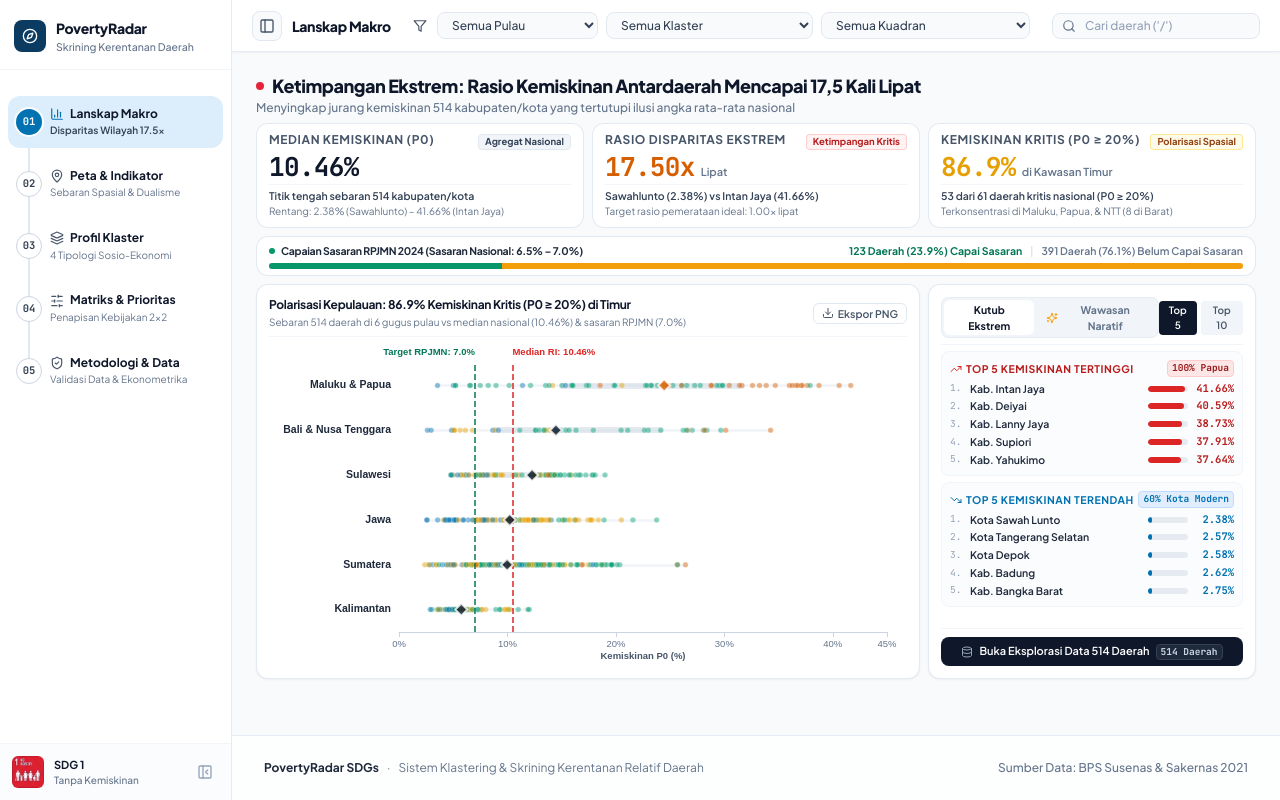
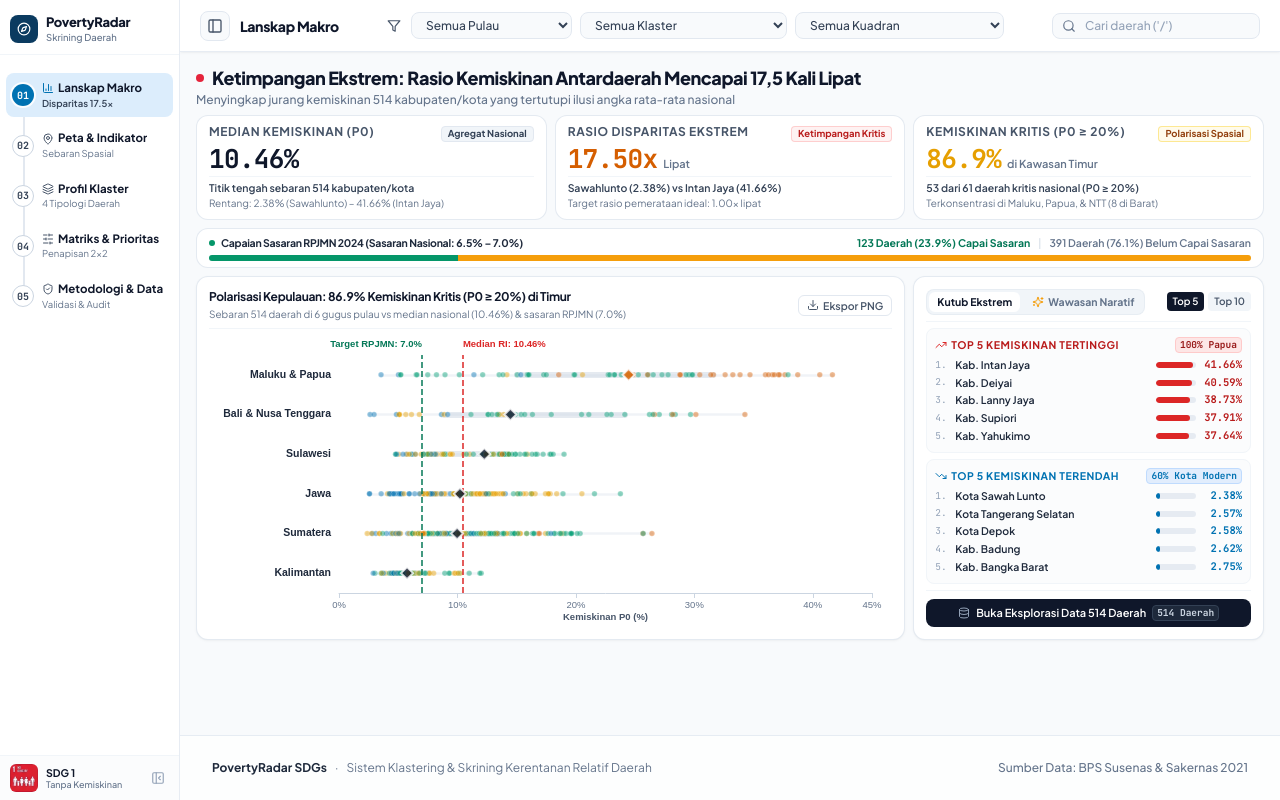
Before and after one commit to Arfiadi/poverty-radar, a React (Vite) app in the folder dashboard/: page / in a window 1280 px wide. Built offline with nearby package versions, Linux system fonts and the light colour scheme.

Commit message:
style(dashboard): narrow sidebar width to 180px and optimize main canvas breathing room

```diff
--- a/dashboard/src/App.tsx
+++ b/dashboard/src/App.tsx
@@ -33,7 +33,7 @@ export const App: React.FC = () => {
   if (loading) {
     return (
       <div className="flex min-h-screen bg-canvas">
-        <div className={`${isSidebarCollapsed ? 'w-[68px] min-w-[68px] max-w-[68px]' : 'w-[232px] min-w-[232px] max-w-[232px]'} bg-surface border-r border-slate-200/80 p-4 hidden md:block transition-all duration-300`}>
+        <div className={`${isSidebarCollapsed ? 'w-[56px] min-w-[56px] max-w-[56px]' : 'w-[180px] min-w-[180px] max-w-[180px]'} bg-surface border-r border-slate-200/80 p-4 hidden md:block transition-all duration-300`}>
           <SkeletonCard height="h-64" />
         </div>
         <div className="flex-1 p-8 space-y-6">
@@ -122,14 +122,14 @@ export const App: React.FC = () => {
 
   return (
     <div className="flex min-h-screen bg-canvas text-ink-primary">
-      {/* Sticky Left Sidebar (232px) */}
+      {/* Sticky Left Sidebar (180px) */}
       <Sidebar />
 
       {/* Main Content Area */}
       <div className="flex-1 flex flex-col min-w-0">
         <TopBar totalDistricts={districts.length} filteredCount={filteredDistricts.length} />
 
-        <main className="flex-1 px-4 py-4 sm:px-6 sm:py-5 max-w-[1440px] w-full mx-auto space-y-4">
+        <main className="flex-1 px-3 py-2.5 sm:px-4 sm:py-3 max-w-[1600px] w-full mx-auto space-y-3">
           <SmallSampleWarning count={filteredDistricts.length} />
           {renderActiveAct()}
         </main>
--- a/dashboard/src/components/layout/Sidebar.tsx
+++ b/dashboard/src/components/layout/Sidebar.tsx
@@ -26,7 +26,7 @@ export const ACT_NAV_ITEMS: ActNavItem[] = [
     id: 0,
     step: "01",
     label: "Lanskap Makro",
-    sub: "Disparitas Wilayah 17.5x",
+    sub: "Disparitas 17.5x",
     icon: BarChart3,
     narrativeTheme: "Lanskap Makro Kemiskinan Daerah",
     focusSummary: "Jurang ekstrem 17.5x & konsentrasi 86.9% kemiskinan kritis di Kawasan Timur.",
@@ -35,7 +35,7 @@ export const ACT_NAV_ITEMS: ActNavItem[] = [
     id: 1,
     step: "02",
     label: "Peta & Indikator",
-    sub: "Sebaran Spasial & Dualisme",
+    sub: "Sebaran Spasial",
     icon: MapPin,
     narrativeTheme: "Polarisasi Spasial 34 Provinsi",
     focusSummary: "Dikotomi perdesaan-perkotaan & karakteristik kerja di wilayah 3T.",
@@ -44,7 +44,7 @@ export const ACT_NAV_ITEMS: ActNavItem[] = [
     id: 2,
     step: "03",
     label: "Profil Klaster",
-    sub: "4 Tipologi Sosio-Ekonomi",
+    sub: "4 Tipologi Daerah",
     icon: Layers,
     narrativeTheme: "Arketipe 4 Klaster Sosio-Ekonomi",
     focusSummary: "Mengelompokkan 514 daerah berdasarkan kesamaan 7 indikator struktural.",
@@ -53,7 +53,7 @@ export const ACT_NAV_ITEMS: ActNavItem[] = [
     id: 3,
     step: "04",
     label: "Matriks & Prioritas",
-    sub: "Penapisan Kebijakan 2x2",
+    sub: "Penapisan 2x2",
     icon: SlidersHorizontal,
     narrativeTheme: "Matriks Skrining Kerentanan 2x2",
     focusSummary: "Penapisan portofolio intervensi & analisis daerah tambang skala besar.",
@@ -62,7 +62,7 @@ export const ACT_NAV_ITEMS: ActNavItem[] = [
     id: 4,
     step: "05",
     label: "Metodologi & Data",
-    sub: "Validasi Data & Ekonometrika",
+    sub: "Validasi & Audit",
     icon: ShieldCheck,
     narrativeTheme: "Integritas & Audit Metodologi",
     focusSummary: "Verifikasi batas 0.00% 3T, dekonstruksi label Kaggle, & koefisien baku OLS.",
@@ -76,8 +76,8 @@ export const Sidebar: React.FC = () => {
     <aside
       className={`bg-surface border-r border-slate-200/80 flex flex-col justify-between h-screen sticky top-0 z-40 select-none overflow-y-auto transition-all duration-300 ease-in-out ${
         isSidebarCollapsed
-          ? 'w-[68px] min-w-[68px] max-w-[68px]'
-          : 'w-[232px] min-w-[232px] max-w-[232px]'
+          ? 'w-[56px] min-w-[56px] max-w-[56px]'
+          : 'w-[180px] min-w-[180px] max-w-[180px]'
       }`}
       aria-label="Navigasi Utama Alur Cerita PovertyRadar"
     >
@@ -85,26 +85,26 @@ export const Sidebar: React.FC = () => {
       <div>
         {isSidebarCollapsed ? (
           /* Collapsed Mini Header: Compass Icon */
-          <div className="py-4 border-b border-slate-100 flex flex-col items-center">
+          <div className="py-3.5 border-b border-slate-100 flex flex-col items-center">
             <div
-              className="w-8 h-8 rounded-lg bg-[#0B3B60] flex items-center justify-center text-white shadow-xs"
+              className="w-7 h-7 rounded-lg bg-[#0B3B60] flex items-center justify-center text-white shadow-xs"
               title="PovertyRadar - Skrining Kerentanan Daerah"
             >
-              <Compass className="w-4 h-4" />
+              <Compass className="w-3.5 h-3.5" />
             </div>
           </div>
         ) : (
-          /* Expanded Brand Header: Spacious & Elegant */
-          <div className="px-3.5 pt-5 pb-4 border-b border-slate-100 flex items-center space-x-2.5">
-            <div className="w-8 h-8 rounded-lg bg-[#0B3B60] flex items-center justify-center text-white shadow-xs shrink-0">
-              <Compass className="w-4 h-4" />
+          /* Expanded Brand Header: Compact & Lean */
+          <div className="px-2.5 pt-3.5 pb-2.5 border-b border-slate-100 flex items-center space-x-2">
+            <div className="w-7 h-7 rounded-lg bg-[#0B3B60] flex items-center justify-center text-white shadow-xs shrink-0">
+              <Compass className="w-3.5 h-3.5" />
             </div>
             <div className="min-w-0 flex-1">
-              <h1 className="font-extrabold text-[14px] tracking-tight text-slate-900 leading-tight">
+              <h1 className="font-extrabold text-[13px] tracking-tight text-slate-900 leading-tight truncate">
                 PovertyRadar
               </h1>
-              <p className="text-[10.5px] text-slate-500 font-medium leading-tight mt-0.5 whitespace-nowrap">
-                Skrining Kerentanan Daerah
+              <p className="text-[9.5px] text-slate-500 font-medium leading-tight mt-0.5 truncate">
+                Skrining Daerah
               </p>
             </div>
           </div>
@@ -113,8 +113,8 @@ export const Sidebar: React.FC = () => {
         {/* Narrative Stepper Navigation */}
         {isSidebarCollapsed ? (
           /* Collapsed Rail Stepper */
-          <div className="py-5 px-2">
-            <nav className="relative space-y-3.5 flex flex-col items-center" aria-label="Daftar Babak Cerita">
+          <div className="py-4 px-1.5">
+            <nav className="relative space-y-3 flex flex-col items-center" aria-label="Daftar Babak Cerita">
               {/* Centered Vertical Rail Line */}
               <div
                 className="absolute left-1/2 -translate-x-1/2 top-3 bottom-3 w-0.5 bg-slate-200 z-0 pointer-events-none"
@@ -130,14 +130,14 @@ export const Sidebar: React.FC = () => {
                     onClick={() => setActiveAct(item.id)}
                     aria-current={isActive ? 'page' : undefined}
                     title={`Babak ${item.step}: ${item.label}\n${item.sub}`}
-                    className={`group relative z-10 w-10 h-10 rounded-xl flex items-center justify-center transition-all duration-200 ${
+                    className={`group relative z-10 w-9 h-9 rounded-xl flex items-center justify-center transition-all duration-200 ${
                       isActive
                         ? 'bg-[#DCEDFC] shadow-2xs'
                         : 'hover:bg-slate-100 text-ink-primary'
                     }`}
                   >
                     <div
-                      className={`w-[28px] h-[28px] rounded-full flex items-center justify-center shrink-0 font-mono text-[11px] font-bold transition-all ${
+                      className={`w-[24px] h-[24px] rounded-full flex items-center justify-center shrink-0 font-mono text-[10px] font-bold transition-all ${
                         isActive
                           ? 'bg-okabe-blue text-white shadow-xs ring-2 ring-white/90'
                           : 'bg-white border border-slate-300 text-slate-700 group-hover:border-slate-400 group-hover:text-slate-900'
@@ -152,11 +152,11 @@ export const Sidebar: React.FC = () => {
           </div>
         ) : (
           /* Expanded Stepper Navigation */
-          <div className="px-2 pt-4 pb-3">
-            <nav className="relative space-y-2.5" aria-label="Daftar Babak Cerita">
-              {/* Continuous Vertical Rail Line: exactly centered at 20px (node 26px, padding 8px) */}
+          <div className="px-1.5 pt-3 pb-2">
+            <nav className="relative space-y-1.5" aria-label="Daftar Babak Cerita">
+              {/* Continuous Vertical Rail Line: centered behind 22px node (1.5*4 = 6px padding + 11px radius = 17px) */}
               <div
-                className="absolute left-[20px] top-3.5 bottom-3.5 w-0.5 bg-slate-200 z-0 pointer-events-none"
+                className="absolute left-[17px] top-3.5 bottom-3.5 w-0.5 bg-slate-200 z-0 pointer-events-none"
                 aria-hidden="true"
               />
 
@@ -169,7 +169,7 @@ export const Sidebar: React.FC = () => {
                     key={item.id}
                     onClick={() => setActiveAct(item.id)}
                     aria-current={isActive ? 'page' : undefined}
-                    className={`group relative z-10 w-full text-left px-2 py-2.5 rounded-xl flex items-center space-x-2 transition-all duration-200 ${
+                    className={`group relative z-10 w-full text-left px-1.5 py-2 rounded-lg flex items-center space-x-2 transition-all duration-200 ${
                       isActive
                         ? 'bg-[#DCEDFC] shadow-2xs'
                         : 'hover:bg-slate-50/80 text-ink-primary'
@@ -177,7 +177,7 @@ export const Sidebar: React.FC = () => {
                   >
                     {/* Step Node Indicator (01 - 05) */}
                     <div
-                      className={`w-[26px] h-[26px] rounded-full flex items-center justify-center shrink-0 font-mono text-[10.5px] font-bold transition-all ${
+                      className={`w-[22px] h-[22px] rounded-full flex items-center justify-center shrink-0 font-mono text-[10px] font-bold transition-all ${
                         isActive
                           ? 'bg-okabe-blue text-white shadow-xs ring-2 ring-white/90'
                           : 'bg-white border border-slate-300 text-slate-700 group-hover:border-slate-400 group-hover:text-slate-900'
@@ -186,24 +186,22 @@ export const Sidebar: React.FC = () => {
                       {item.step}
                     </div>
 
-                    {/* Text Information Block: Row 1 = Icon + Title; Row 2 = Subtitle */}
+                    {/* Text Information Block */}
                     <div className="min-w-0 flex-1 space-y-0.5">
-                      {/* Row 1: Thematic Icon + Title */}
-                      <div className="flex items-center space-x-1.5">
+                      <div className="flex items-center space-x-1">
                         <Icon
-                          className={`w-3.5 h-3.5 shrink-0 transition-colors ${
+                          className={`w-3 h-3 shrink-0 transition-colors ${
                             isActive
                               ? 'text-okabe-blue'
                               : 'text-slate-600 group-hover:text-slate-900'
                           }`}
                         />
-                        <span className="text-[12px] font-bold text-slate-900 leading-snug whitespace-nowrap">
+                        <span className="text-[11.5px] font-bold text-slate-900 leading-tight truncate">
                           {item.label}
                         </span>
                       </div>
 
-                      {/* Row 2: Subtitle (No ellipsis truncation, comfortable reading) */}
-                      <div className={`text-[10px] leading-snug whitespace-nowrap ${
+                      <div className={`text-[9.5px] leading-tight truncate ${
                         isActive
                           ? 'text-slate-700 font-semibold'
                           : 'text-slate-500 font-normal group-hover:text-slate-600'
@@ -222,36 +220,36 @@ export const Sidebar: React.FC = () => {
       {/* Sidebar Footer: UN SDG 1 Mandate & Collapse Toggle */}
       {isSidebarCollapsed ? (
         /* Collapsed Footer: Compact SDG 1 Icon + Expand Toggle Button */
-        <div className="p-2.5 border-t border-slate-100 bg-slate-50/60 mt-auto flex flex-col items-center space-y-2">
+        <div className="p-2 border-t border-slate-100 bg-slate-50/60 mt-auto flex flex-col items-center space-y-1.5">
           <img
             src="/sdg-1-no-poverty.png"
             alt="SDG 1: No Poverty"
-            className="w-8 h-8 rounded-md shadow-2xs object-cover"
+            className="w-7 h-7 rounded-md shadow-2xs object-cover"
             title="SDG 1: No Poverty (Tanpa Kemiskinan)"
           />
           <button
             onClick={toggleSidebar}
             title="Perluas Sidebar"
-            className="w-8 h-8 rounded-lg flex items-center justify-center text-slate-400 hover:text-slate-800 hover:bg-slate-200/60 transition-colors"
+            className="w-7 h-7 rounded-lg flex items-center justify-center text-slate-400 hover:text-slate-800 hover:bg-slate-200/60 transition-colors"
             aria-label="Perluas Sidebar"
           >
-            <PanelLeftOpen className="w-4 h-4" />
+            <PanelLeftOpen className="w-3.5 h-3.5" />
           </button>
         </div>
       ) : (
         /* Expanded Footer: Official UN SDG 1 Badge & Label + Collapse Toggle Button */
-        <div className="p-3 border-t border-slate-100 bg-slate-50/60 mt-auto flex items-center justify-between">
-          <div className="flex items-center space-x-2.5 min-w-0">
+        <div className="p-2 px-2.5 border-t border-slate-100 bg-slate-50/60 mt-auto flex items-center justify-between">
+          <div className="flex items-center space-x-2 min-w-0">
             <img
               src="/sdg-1-no-poverty.png"
               alt="SDG 1: No Poverty"
-              className="w-8 h-8 rounded-md shadow-2xs shrink-0 object-cover"
+              className="w-7 h-7 rounded-md shadow-2xs shrink-0 object-cover"
             />
             <div className="min-w-0 flex-1">
-              <p className="font-bold text-[11px] text-slate-900 leading-tight">
+              <p className="font-bold text-[10.5px] text-slate-900 leading-tight">
                 SDG 1
               </p>
-              <p className="text-[10px] text-slate-500 font-medium leading-tight mt-0.5 whitespace-nowrap">
+              <p className="text-[9px] text-slate-500 font-medium leading-tight truncate">
                 Tanpa Kemiskinan
               </p>
             </div>
@@ -259,10 +257,10 @@ export const Sidebar: React.FC = () => {
           <button
             onClick={toggleSidebar}
             title="Ciutkan Sidebar ke Mode Ikon"
-            className="p-1.5 rounded-lg text-slate-400 hover:text-slate-700 hover:bg-slate-200/60 transition-colors shrink-0 ml-1"
+            className="p-1 rounded-lg text-slate-400 hover:text-slate-700 hover:bg-slate-200/60 transition-colors shrink-0"
             aria-label="Ciutkan Sidebar"
           >
-            <PanelLeftClose className="w-4 h-4" />
+            <PanelLeftClose className="w-3.5 h-3.5" />
           </button>
         </div>
       )}
```
